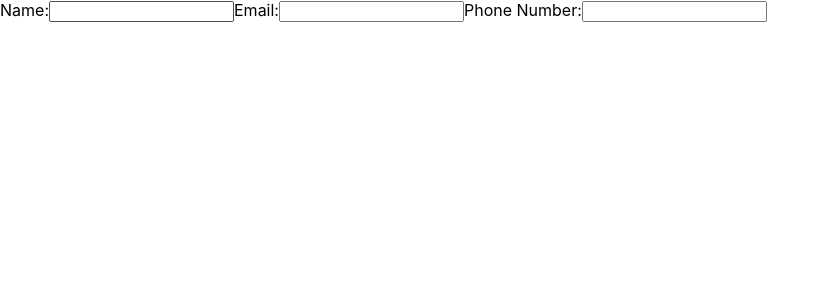
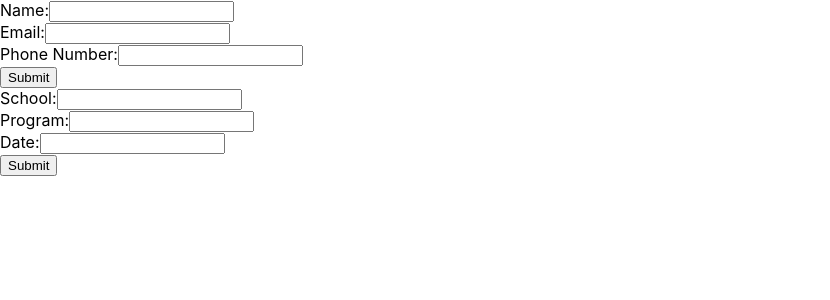
Before and after one commit to fredrikb12/cv-project, a React (Create React App) app: page / in a window 1280 px wide. Shown: the top 300 px of the page, without its empty margins (0-830 px from the left). Built offline with nearby package versions, Linux system fonts and the light colour scheme.

Commit message:
Add basic editing functionality for generalinfo.js and education.js

```diff
--- a/src/App.js
+++ b/src/App.js
@@ -1,4 +1,5 @@
 import React, { Component } from "react";
+import Education from "./components/Education";
 import GeneralInfo from "./components/GeneralInfo";
 
 class App extends Component {
@@ -9,10 +10,20 @@ class App extends Component {
       general: {
         name: "",
         email: "",
-        number: "",
+        phone: "",
       },
-      education: {},
+      education: {
+        item: {
+          school: "",
+          program: "",
+          date: "",
+        },
+        items: [],
+      },
       experience: {},
+      isEditingGen: false,
+      isEditingEdu: false,
+      isEditingExp: false,
     };
 
     this.onSubmitGeneral = this.onSubmitGeneral.bind(this);
@@ -24,11 +35,36 @@ class App extends Component {
     this.handleExperienceChange = this.handleExperienceChange.bind(this);
   }
 
-  onSubmitGeneral = (e) => {};
+  onEditClick = (e) => {
+    if (e.target.id === "general-edit") {
+      this.setState({ isEditingGen: true });
+    } else if (e.target.id === "education-edit") {
+      this.setState({ isEditingEdu: true });
+    } else if (e.target.id === "experience-edit") {
+      this.setState({ isEditingExp: true });
+    }
+  };
 
-  onSubmitEducation = (e) => {};
+  onSubmitGeneral = (e) => {
+    e.preventDefault();
 
-  onSubmitExperience = (e) => {};
+    this.setState({ isEditingGen: false });
+  };
+
+  onSubmitEducation = (e) => {
+    e.preventDefault();
+    const edu = this.state.education;
+    const emptyItem = { school: "", program: "", date: "" };
+    const items = [...edu.items, edu.item];
+    this.setState({ education: { items: items, item: emptyItem } });
+    this.setState({ isEditingEdu: false });
+  };
+
+  onSubmitExperience = (e) => {
+    e.preventDefault();
+
+    this.setState({ isEditingExp: false });
+  };
 
   handleGeneralChange = (e) => {
     const value = e.target.value;
@@ -37,25 +73,40 @@ class App extends Component {
     current[name] = value;
 
     this.setState({ general: current });
-    console.log(this.state.general);
   };
 
   handleEducationChange = (e) => {
     const value = e.target.value;
     const name = e.target.name;
+    const current = { ...this.state.education };
+    current.item[name] = value;
 
-    this.setState({ item: { [name]: value } });
-    console.log(this.state.education.item);
+    this.setState({ education: current });
+    console.log(this.state.education);
   };
 
   handleExperienceChange = (e) => {};
 
   render() {
+    const { isEditingGen, isEditingEdu, isEditingExp } = this.state;
+
     return (
       <div>
         <GeneralInfo
           handleChange={this.handleGeneralChange}
           onSubmit={this.onSubmitGeneral}
+          name={this.state.general.name}
+          email={this.state.general.email}
+          phone={this.state.general.phone}
+          isEditing={isEditingGen}
+        />
+        <Education
+          handleChange={this.handleEducationChange}
+          onSubmit={this.onSubmitEducation}
+          school={this.state.education.item.school}
+          program={this.state.education.item.program}
+          date={this.state.education.item.date}
+          isEditing={isEditingEdu}
         />
       </div>
     );
--- a/src/components/Education.js
+++ b/src/components/Education.js
@@ -0,0 +1,43 @@
+/* eslint-disable no-useless-constructor */
+import React, { Component } from "react";
+
+class Education extends Component {
+  constructor(props) {
+    super(props);
+  }
+
+  render() {
+    const { school, program, date, handleChange, onSubmit } = this.props;
+    return (
+      <form id="education-form" onSubmit={onSubmit}>
+        <div>
+          <label htmlFor="school">School:</label>
+          <input
+            type="text"
+            name="school"
+            value={school}
+            onChange={handleChange}
+          />
+        </div>
+        <div>
+          <label htmlFor="program">Program:</label>
+          <input
+            type="text"
+            name="program"
+            value={program}
+            onChange={handleChange}
+          />
+        </div>
+        <div>
+          <label htmlFor="date">Date:</label>
+          <input type="text" name="date" value={date} onChange={handleChange} />
+        </div>
+        <button type="submit" id="submit-education">
+          Submit
+        </button>
+      </form>
+    );
+  }
+}
+
+export default Education;
--- a/src/components/GeneralInfo.js
+++ b/src/components/GeneralInfo.js
@@ -7,27 +7,40 @@ class GeneralInfo extends Component {
   }
 
   render() {
+    const { handleChange, onSubmit, name, email, phone } = this.props;
     return (
+      <form
+        id="general-form"
+        className="form"
+        onChange={handleChange}
+        onSubmit={onSubmit}
+      >
         <div>
-        <form>
-          <label>
-            Name:
-            <input name="name" type="text" onChange={this.props.handleChange} />
-          </label>
-          <label>
-            Email:
+          <label htmlFor="name">Name:</label>
+          <input name="name" type="text" onChange={handleChange} value={name} />
+        </div>
+        <div>
+          <label htmlFor="email">Email:</label>
           <input
             name="email"
             type="email"
-              onChange={this.props.handleChange}
+            onChange={handleChange}
+            value={email}
           />
-          </label>
-          <label>
-            Phone Number:
-            <input name="phone" type="tel" onChange={this.props.handleChange} />
-          </label>
+        </div>
+        <div>
+          <label htmlFor="phone">Phone Number:</label>
+          <input
+            name="phone"
+            type="tel"
+            onChange={handleChange}
+            value={phone}
+          />
+        </div>
+        <button type="submit" id="submit-general">
+          Submit
+        </button>
       </form>
-      </div>
     );
   }
 }
```
Also changed, not shown: src/components/Form.js (deleted). Lines whose indentation alone changed are shown as unchanged.
